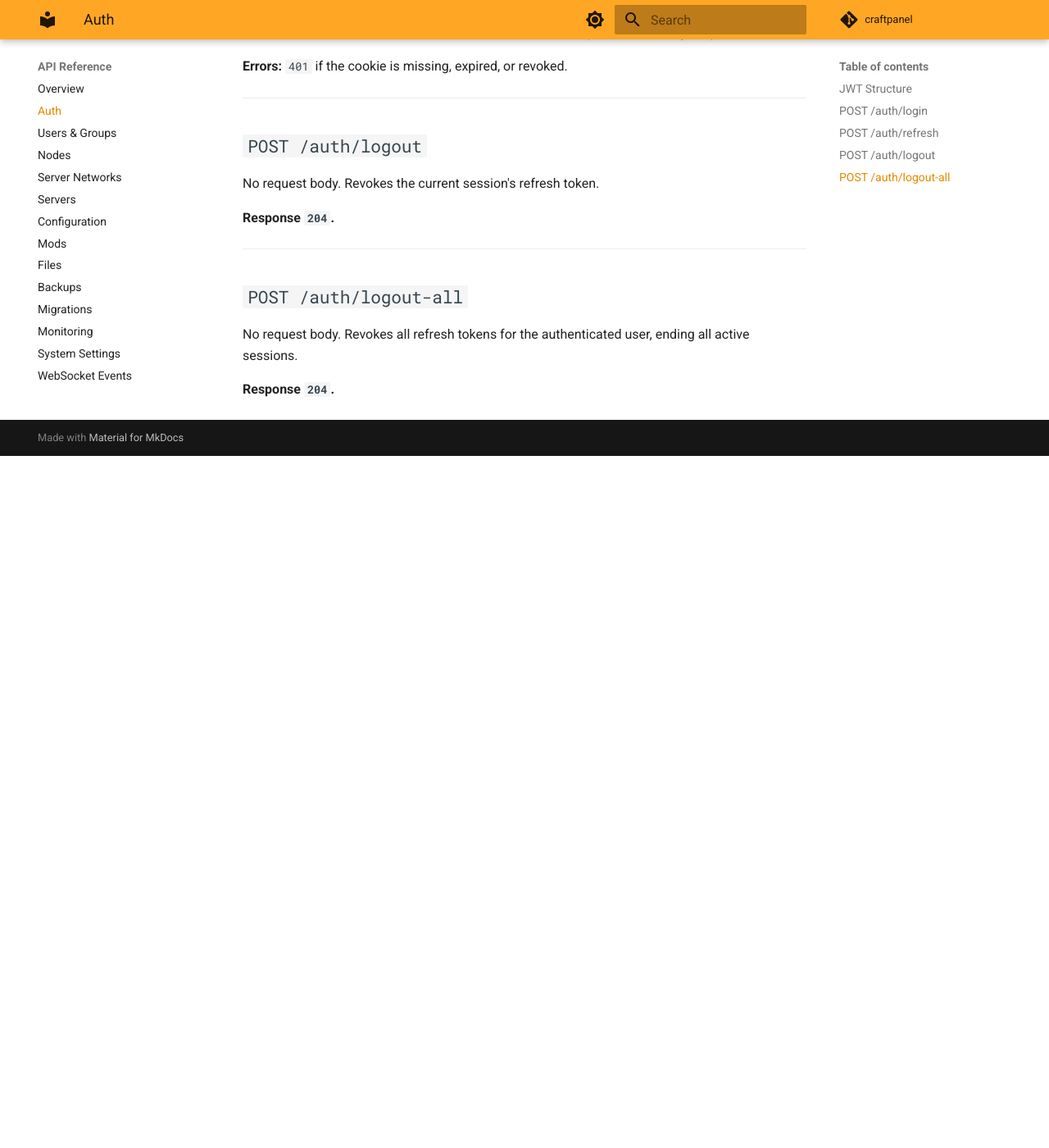
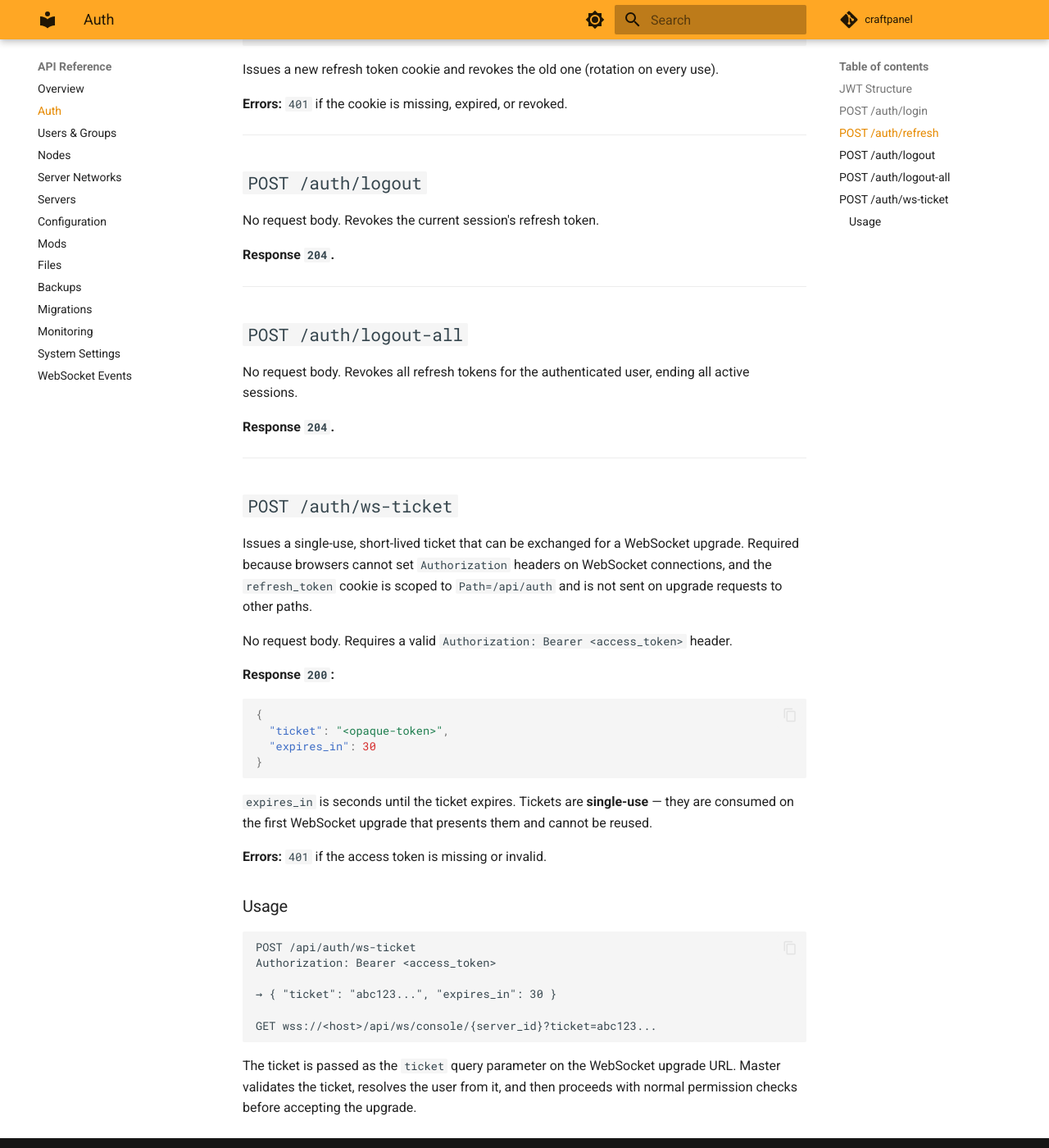
Before and after one commit to nelsongraca/craftpanel, an MkDocs documentation site: the page built from docs/src/api/auth.md, in a window 1280 px wide and 1400 px high, scrolled down 2200 px. Shown: the whole window at 82% size. Built offline with MkDocs 1.6.1 and Material for MkDocs 9.7.7, drawn with Linux system fonts in a browser that asks for light colours; comment, search, counter and statistics services are not loaded; before the commit the page ends 2756 px from its top, so only the background shows below that; some of the changed text lies outside the part shown.

Commit message:
update docs

````diff
--- a/docs/src/api/auth.md
+++ b/docs/src/api/auth.md
@@ -8,6 +8,7 @@ Base path: `/api/auth`
 | POST | `/auth/refresh` | — | Rotate refresh token, get new access token |
 | POST | `/auth/logout` | authenticated | Revoke current session |
 | POST | `/auth/logout-all` | authenticated | Revoke all sessions for the current user |
+| POST | `/auth/ws-ticket` | authenticated | Issue a one-time WebSocket upgrade ticket |
 
 ---
 
@@ -100,3 +101,37 @@ No request body. Revokes the current session's refresh token.
 No request body. Revokes all refresh tokens for the authenticated user, ending all active sessions.
 
 **Response `204`.**
+
+---
+
+## `POST /auth/ws-ticket`
+
+Issues a single-use, short-lived ticket that can be exchanged for a WebSocket upgrade. Required because browsers cannot set `Authorization` headers on WebSocket connections, and the `refresh_token` cookie is scoped to `Path=/api/auth` and is not sent on upgrade requests to other paths.
+
+No request body. Requires a valid `Authorization: Bearer <access_token>` header.
+
+**Response `200`:**
+
+```json
+{
+  "ticket": "<opaque-token>",
+  "expires_in": 30
+}
+```
+
+`expires_in` is seconds until the ticket expires. Tickets are **single-use** — they are consumed on the first WebSocket upgrade that presents them and cannot be reused.
+
+**Errors:** `401` if the access token is missing or invalid.
+
+### Usage
+
+```
+POST /api/auth/ws-ticket
+Authorization: Bearer <access_token>
+
+→ { "ticket": "abc123...", "expires_in": 30 }
+
+GET wss://<host>/api/ws/console/{server_id}?ticket=abc123...
+```
+
+The ticket is passed as the `ticket` query parameter on the WebSocket upgrade URL. Master validates the ticket, resolves the user from it, and then proceeds with normal permission checks before accepting the upgrade.
````
Also changed, not shown: docs/src/api/websocket.md (+19 -4 lines).
